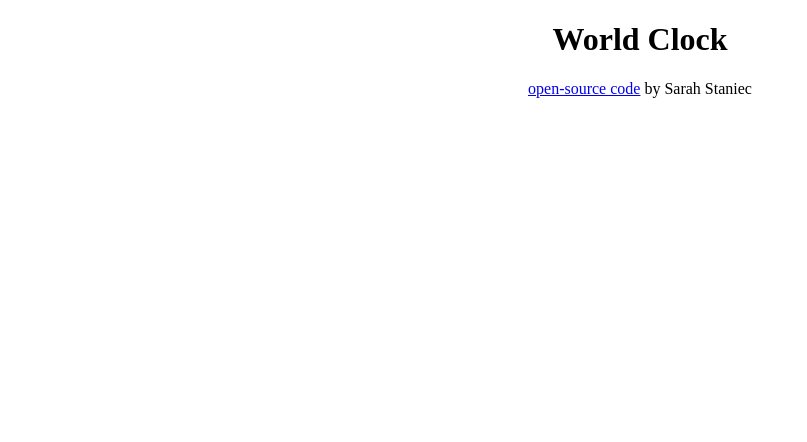
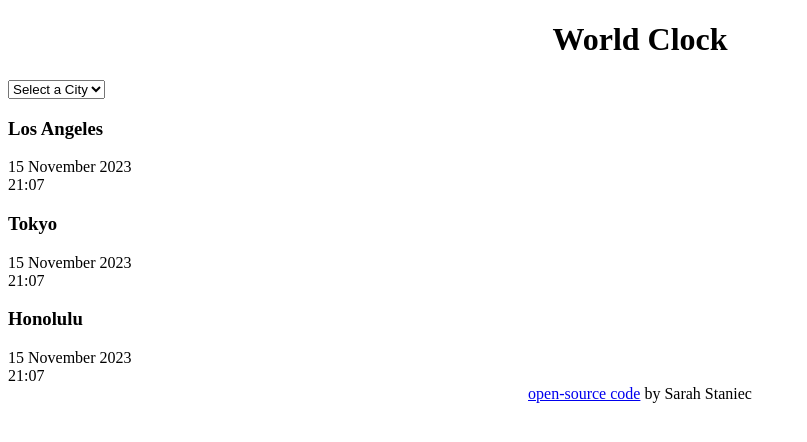
Before and after one commit to staniecs/world-clock, a plain HTML site: page index.html in a window 1280 px wide. Shown: the whole page, without its empty margins (0-807 px from the left). Drawn offline with Linux system fonts and the light colour scheme.

Commit message:
added basic html page structure with dummy data

```diff
--- a/index.html
+++ b/index.html
@@ -10,7 +10,24 @@
     <title>World Clock</title>
   </head>
   <body>
-    <h1>World Clock</h1>
+    <div class="container">
+      <h1>World Clock</h1>
+      <select name="" id="">
+        <option value="">Select a City</option>
+        <option value="">Berlin</option>
+        <option value="">Denver</option>
+        <option value="">Omaha</option>
+      </select>
+      <div class="city"><h3>Los Angeles</h3></div>
+      <div class="date">15 November 2023</div>
+      <div class="time">21:07</div>
+      <div class="city"><h3>Tokyo</h3></div>
+      <div class="date">15 November 2023</div>
+      <div class="time">21:07</div>
+      <div class="city"><h3>Honolulu</h3></div>
+      <div class="date">15 November 2023</div>
+      <div class="time">21:07</div>
+    </div>
     <footer>
       <a
         href="https://github.com/staniecs/world-clock"
```
